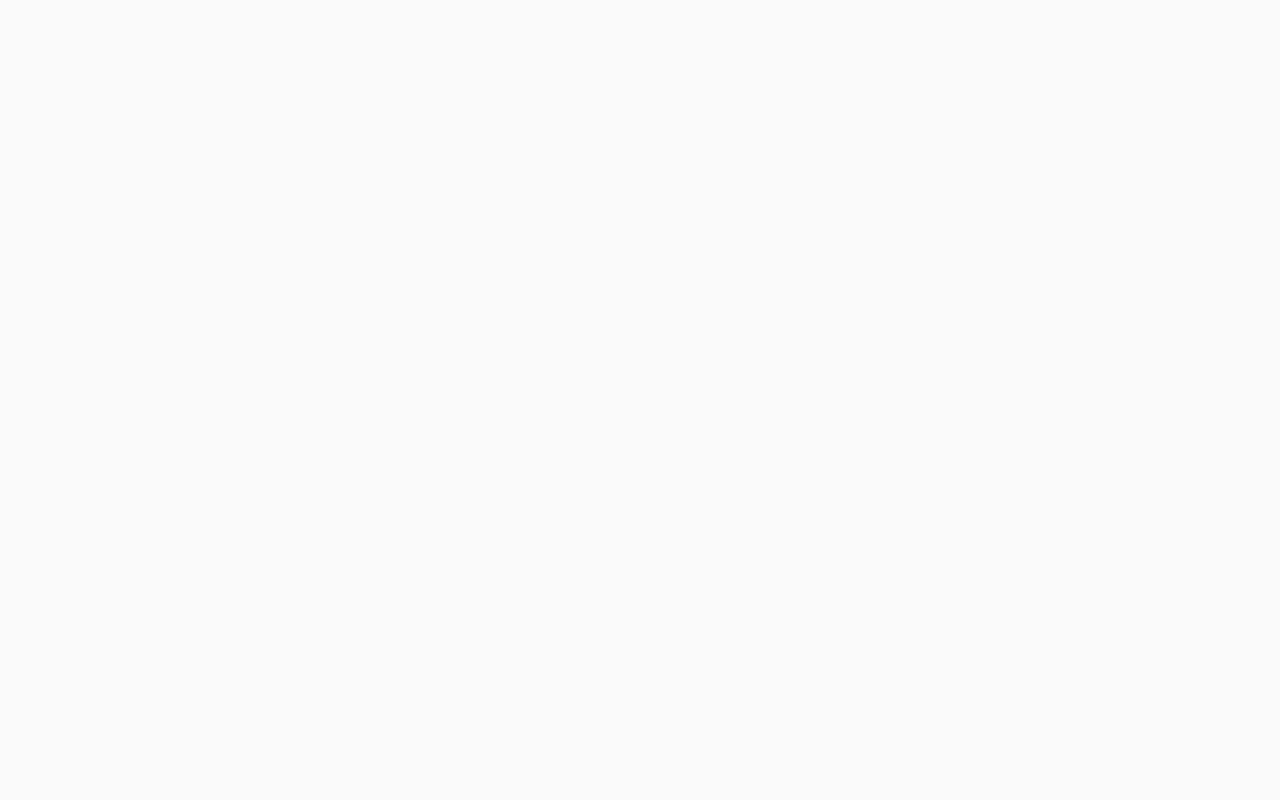
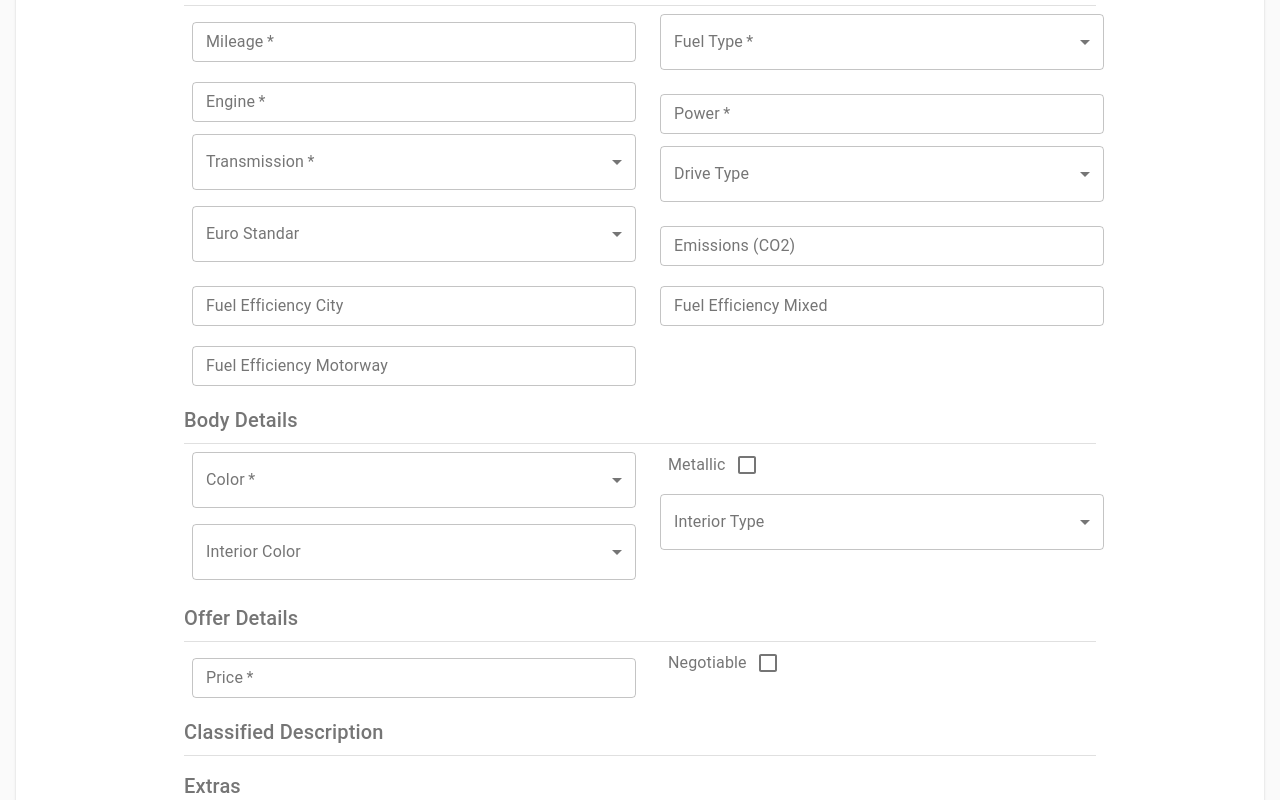
Before and after one commit to panoscool/cars, a React (Create React App) app: page /car/create in a window 1280 px wide. Shown: the part 460-1260 px from the top of the page. Before the commit the page ends 800 px from the top, so only its background shows below. Built offline with nearby package versions, Linux system fonts and the light colour scheme.

Commit message:
car form w.i.m.

```diff
--- a/src/app/common/forms/InputForm.jsx
+++ b/src/app/common/forms/InputForm.jsx
@@ -20,12 +20,13 @@ const useStyles = makeStyles(theme => ({
 function OutlinedTextFields(props) {
   const classes = useStyles();
 
-  const { name, label, values, placeholder, handleChange } = props;
+  const { name, label, values, placeholder, required, handleChange } = props;
   return (
     <TextField
       id="outlined-dense"
       margin="dense"
       variant="outlined"
+      required={required}
       name={name}
       value={values}
       label={label}
--- a/src/app/data/CarAttributes.js
+++ b/src/app/data/CarAttributes.js
@@ -1,13 +1,22 @@
-export const carCategory = [
-  { key: "4x4/jeep/suv", value: "4x4/Jeep/SUV" },
-  { key: "car-trailer", value: "Car Trailer" },
-  { key: "combi/caravan", value: "Combi/Caravan" }
-];
-
 export const carOfferType = [
   { key: "sale", value: "Sale" },
   { key: "wanted", value: "Wanted" },
   { key: "rent", value: "Rent" }
+];
+
+export const carCategory = [
+  { key: "4x4/jeep/suv", value: "4X4/Jeep/SUV" },
+  { key: "compact/hatchback", value: "Compact/Hatchback" },
+  { key: "coupe-sport", value: "Coupe Sport" },
+  { key: "convertible/roadster", value: "Convertible/Roadster" },
+  { key: "limousine/sedan", value: "Limousine/Sedan" },
+  { key: "car-trailer", value: "Car Trailer" },
+  { key: "combi/caravan", value: "Combi/Caravan" },
+  { key: "commercial-passenger", value: "Commercial Passenger" },
+  { key: "crew-cab/pickup", value: "Crew Cab/Pickup" },
+  { key: "race-car", value: "Race Car" },
+  { key: "van/mini-bus", value: "Van/Mini Bus" },
+  { key: "other", value: "Other" }
 ];
 
 export const carMaker = [
@@ -32,15 +41,77 @@ export const carModel = [
 ];
 
 export const carOwners = [
-  { key: "zero", value: "0" },
-  { key: "one", value: "1" },
-  { key: "two", value: "2" },
-  { key: "three", value: "3" },
-  { key: "four", value: "4" },
-  { key: "five", value: "5" },
-  { key: "six", value: "6" },
-  { key: "seven", value: "7" },
-  { key: "eight", value: "8" },
-  { key: "nine", value: "9" },
-  { key: "ten", value: "10" }
+  { key: "zero-0", value: "0" },
+  { key: "one-1", value: "1" },
+  { key: "two-2", value: "2" },
+  { key: "three-3", value: "3" },
+  { key: "four-4", value: "4" },
+  { key: "five-5", value: "5" },
+  { key: "six-6", value: "6" },
+  { key: "seven-7", value: "7" },
+  { key: "eight-8", value: "8" },
+  { key: "nine-9", value: "9" }
 ];
+
+export const carTransmission = [
+  { key: "automatic", value: "Automatic" },
+  { key: "manual", value: "Manual" },
+  { key: "semiauto", value: "Semiauto" }
+];
+
+export const carFuelType = [
+  { key: "electric", value: "Electric" },
+  { key: "gas-lpg", value: "Gas/LPG" },
+  { key: "gasoline", value: "Gasoline" },
+  { key: "hybrid-gas", value: "Hybrid Gas" },
+  { key: "hybrid-petrol", value: "Hybrid Petrol" },
+  { key: "natural-gas", value: "Natural Gas" },
+  { key: "petroleum", value: "Petroleum" },
+  { key: "other", value: "Other" }
+];
+
+export const carDriveType = [
+  { key: "4x4", value: "4X4" },
+  { key: "fwd", value: "FWD" },
+  { key: "rwd", value: "RWD" }
+];
+
+export const carEuroStandard = [
+  { key: "euro-1", value: "Euro 1" },
+  { key: "euro-2", value: "Euro 2" },
+  { key: "euro-3", value: "Euro 3" },
+  { key: "euro-4", value: "Euro 4" },
+  { key: "euro-5", value: "Euro 5" },
+  { key: "euro-6", value: "Euro 6" },
+  { key: "euro-6c", value: "Euro 6c" },
+  { key: "euro-6d-temp", value: "Euro 6d-TEMP" },
+  { key: "euro-6d", value: "Euro 6d" }
+];
+
+export const carColor = [
+  { key: "black", value: "Black" },
+  { key: "white", value: "White" },
+  { key: "silver", value: "Silver" },
+  { key: "blue", value: "Blue" },
+  { key: "grey", value: "Grey" },
+  { key: "green", value: "Green" },
+  { key: "red", value: "Red" },
+  { key: "yello", value: "Yellow" }
+];
+
+export const carInteriorColor = [
+  { key: "black", value: "Black" },
+  { key: "brown", value: "Brown" },
+  { key: "beige", value: "Beige" },
+  { key: "grey", value: "Grey" },
+  { key: "white", value: "White" }
+];
+
+export const carInteriorType = [
+  { key: "alcantara", value: "Alcantara" },
+  { key: "full-leather", value: "Full Leather" },
+  { key: "leatherette", value: "Leatherette" },
+  { key: "part-leather", value: "Part Leather" },
+  { key: "velour", value: "Velour" },
+  { key: "other", value: "Other" }
+];
--- a/src/features/Classified/ClassifiedCreate/CarCreate.jsx
+++ b/src/features/Classified/ClassifiedCreate/CarCreate.jsx
@@ -1,6 +1,14 @@
 import React, { Fragment, useState } from "react";
 import { makeStyles } from "@material-ui/core/styles";
-import { Container, Grid, Paper, CssBaseline, Button } from "@material-ui/core";
+import {
+  Container,
+  Grid,
+  Paper,
+  CssBaseline,
+  Button,
+  Divider,
+  Typography
+} from "@material-ui/core";
 // import Breadcrumb from "../../../app/common/breadcrumbs/Breadcrumb";
 import SelectForm from "../../../app/common/forms/SelectForm";
 import InputForm from "../../../app/common/forms/InputForm";
@@ -11,7 +19,14 @@ import {
   carMaker,
   carCondition,
   carModel,
-  carOwners
+  carOwners,
+  carTransmission,
+  carFuelType,
+  carDriveType,
+  carEuroStandard,
+  carColor,
+  carInteriorColor,
+  carInteriorType
 } from "../../../app/data/CarAttributes";
 
 const useStyles = makeStyles(theme => ({
@@ -25,6 +40,9 @@ const useStyles = makeStyles(theme => ({
   },
   button: {
     margin: theme.spacing(1)
+  },
+  title: {
+    paddingTop: 14
   }
 }));
 
@@ -32,7 +50,14 @@ const ClassifiedCreate = () => {
   const classes = useStyles();
 
   const [inputValues, setInputValues] = useState({
-    variant: ""
+    variant: "",
+    mileage: "",
+    engine: "",
+    power: "",
+    emissions: "",
+    efficiencyCity: "",
+    efficiencyMotorway: "",
+    efficiencyMixed: ""
   });
 
   const handleInputChange = event => {
@@ -45,7 +70,14 @@ const ClassifiedCreate = () => {
     make: "",
     condition: "",
     model: "",
-    owners: ""
+    owners: "",
+    transmission: "",
+    fuel: "",
+    drive: "",
+    standard: "",
+    color: "",
+    interiorColor: "",
+    interiorType: ""
   });
 
   const handleSelectChange = event => {
@@ -56,7 +88,9 @@ const ClassifiedCreate = () => {
   };
 
   const [state, setState] = useState({
-    crashed: false
+    crashed: false,
+    negotiable: false,
+    metallic: false
   });
 
   const handleChange = event => {
@@ -76,6 +110,10 @@ const ClassifiedCreate = () => {
         <Container maxWidth="md">
           {/* <Breadcrumb /> */}
           <form onSubmit={handleSubmit} className={classes.root}>
+            <Typography variant="h6" gutterBottom>
+              Vehicle Details
+            </Typography>
+            <Divider variant="fullWidth" />
             <Grid container spacing={3}>
               <Grid item xs={12} sm={6}>
                 <SelectForm
@@ -142,6 +180,175 @@ const ClassifiedCreate = () => {
                 />
               </Grid>
             </Grid>
+            <Typography className={classes.title} variant="h6" gutterBottom>
+              Engine Details
+            </Typography>
+            <Divider variant="fullWidth" />
+            <Grid container spacing={3}>
+              <Grid item xs={12} sm={6}>
+                <InputForm
+                  required
+                  name="mileage"
+                  label="Mileage"
+                  placeholder="km"
+                  values={inputValues.mileage}
+                  handleChange={handleInputChange}
+                />
+                <InputForm
+                  required
+                  name="engine"
+                  label="Engine"
+                  placeholder="cc"
+                  values={inputValues.engine}
+                  handleChange={handleInputChange}
+                />
+                <SelectForm
+                  required
+                  name="transmission"
+                  label="Transmission"
+                  values={selectValues.transmission}
+                  attributes={carTransmission}
+                  handleChange={handleSelectChange}
+                />
+                <SelectForm
+                  name="standard"
+                  label="Euro Standar"
+                  values={selectValues.transmission}
+                  attributes={carEuroStandard}
+                  handleChange={handleSelectChange}
+                />
+                <InputForm
+                  name="efficiencyCity"
+                  label="Fuel Efficiency City"
+                  placeholder="l/100km"
+                  values={inputValues.efficiencyCity}
+                  handleChange={handleInputChange}
+                />
+                <InputForm
+                  name="efficiencyMotorway"
+                  label="Fuel Efficiency Motorway"
+                  placeholder="l/100km"
+                  values={inputValues.efficiencyMotorway}
+                  handleChange={handleInputChange}
+                />
+              </Grid>
+              <Grid item xs={12} sm={6}>
+                <SelectForm
+                  required
+                  name="fuel"
+                  label="Fuel Type"
+                  values={selectValues.fuel}
+                  attributes={carFuelType}
+                  handleChange={handleSelectChange}
+                />
+                <InputForm
+                  required
+                  name="power"
+                  label="Power"
+                  placeholder="bhp"
+                  values={inputValues.power}
+                  handleChange={handleInputChange}
+                />
+                <SelectForm
+                  name="drive"
+                  label="Drive Type"
+                  values={selectValues.drive}
+                  attributes={carDriveType}
+                  handleChange={handleSelectChange}
+                />
+                <InputForm
+                  name="emissions"
+                  label="Emissions (CO2)"
+                  placeholder="g/km"
+                  values={inputValues.emissions}
+                  handleChange={handleInputChange}
+                />
+                <InputForm
+                  name="efficiencyMixed"
+                  label="Fuel Efficiency Mixed"
+                  placeholder="l/100km"
+                  values={inputValues.efficiencyMixed}
+                  handleChange={handleInputChange}
+                />
+              </Grid>
+            </Grid>
+            <Typography className={classes.title} variant="h6" gutterBottom>
+              Body Details
+            </Typography>
+            <Divider variant="fullWidth" />
+            <Grid container spacing={3}>
+              <Grid item xs={12} sm={6}>
+                <SelectForm
+                  required
+                  name="color"
+                  label="Color"
+                  values={selectValues.color}
+                  attributes={carColor}
+                  handleChange={handleSelectChange}
+                />
+                <SelectForm
+                  name="interiorColor"
+                  label="Interior Color"
+                  values={selectValues.interiorColor}
+                  attributes={carInteriorColor}
+                  handleChange={handleSelectChange}
+                />
+              </Grid>
+              <Grid item xs={12} sm={6}>
+                <CheckboxForm
+                  name="metallic"
+                  label="Metallic"
+                  value={state.metallic}
+                  handleChange={handleChange}
+                />
+                <SelectForm
+                  name="interiorType"
+                  label="Interior Type"
+                  values={selectValues.interiorType}
+                  attributes={carInteriorType}
+                  handleChange={handleSelectChange}
+                />
+              </Grid>
+            </Grid>
+            <Typography className={classes.title} variant="h6" gutterBottom>
+              Offer Details
+            </Typography>
+            <Divider variant="fullWidth" />
+            <Grid container spacing={3}>
+              <Grid item xs={12} sm={6}>
+                <InputForm
+                  required
+                  name="price"
+                  label="Price"
+                  values={inputValues.price}
+                  handleChange={handleInputChange}
+                />
+              </Grid>
+              <Grid item xs={12} sm={6}>
+                <CheckboxForm
+                  name="negotiable"
+                  label="Negotiable"
+                  value={state.negotiable}
+                  handleChange={handleChange}
+                />
+              </Grid>
+            </Grid>
+            <Typography className={classes.title} variant="h6" gutterBottom>
+              Classified Description
+            </Typography>
+            <Divider variant="fullWidth" />
+            <Typography className={classes.title} variant="h6" gutterBottom>
+              Extras
+            </Typography>
+            <Divider variant="fullWidth" />
+            <Typography className={classes.title} variant="h6" gutterBottom>
+              Ad Options
+            </Typography>
+            <Divider variant="fullWidth" />
+            <Typography className={classes.title} variant="h6" gutterBottom>
+              Contact Details
+            </Typography>
+            <Divider variant="fullWidth" />
             <Button
               variant="contained"
               color="primary"
```
